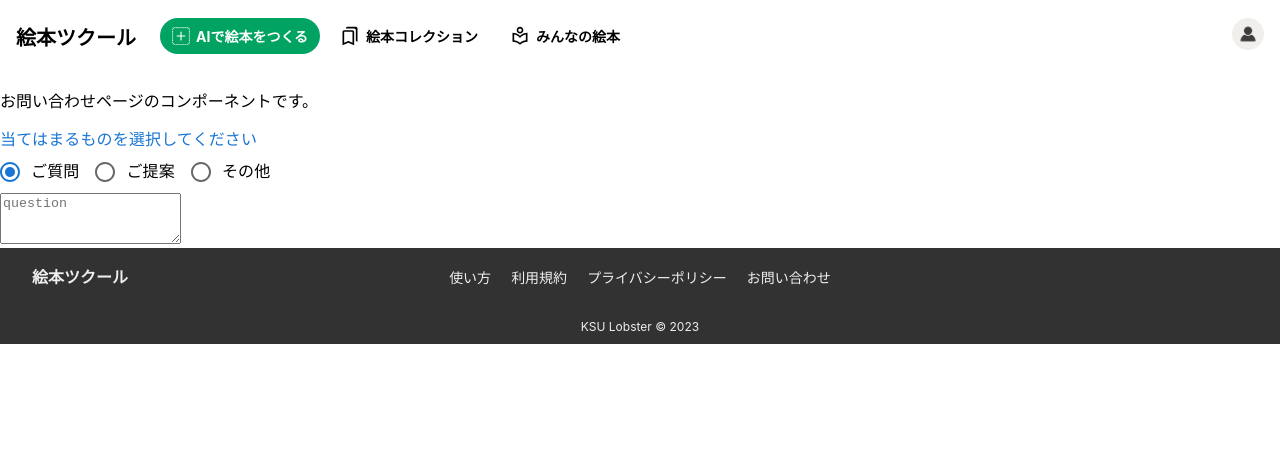
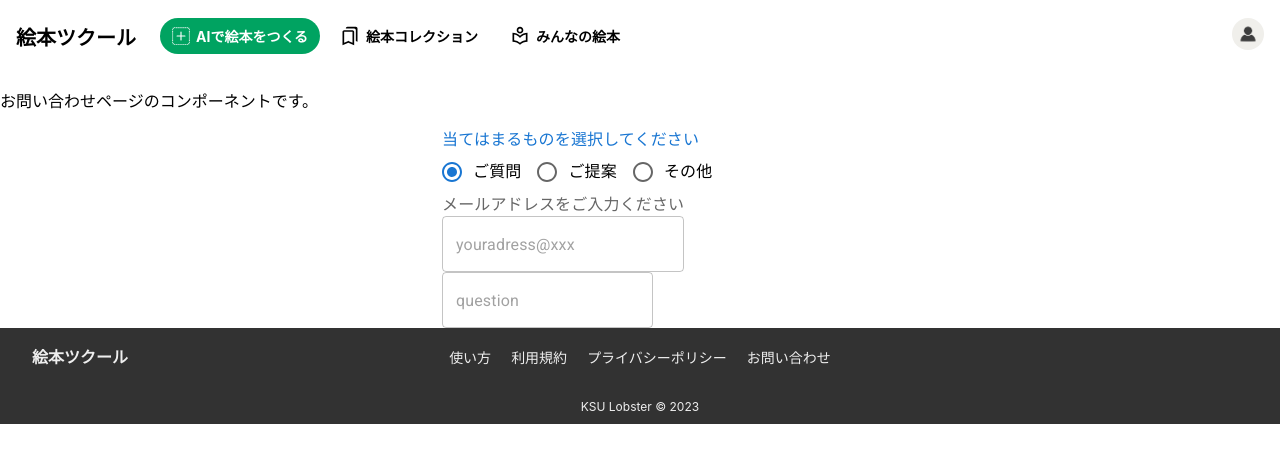
Before and after one commit to KsuLobster/hackathon_lobster, a React (Create React App) app: page /contact in a window 1280 px wide. Both pictures are taken after a click on the label "ご質問". Shown: the top 462 px of the page. Built offline with nearby package versions, Linux system fonts and the light colour scheme.

Commit message:
メールアドレスの入力欄作成とコンポーネントの中央寄せ

```diff
--- a/src/pages/Contact.tsx
+++ b/src/pages/Contact.tsx
@@ -1,13 +1,14 @@
 //import '*'
 import { ChangeEvent, useState } from 'react'
 import {
+  Container,
   FormControl,
   FormLabel,
   FormControlLabel,
   RadioGroup,
   Radio,
+  TextField,
 } from '@mui/material'
-import { TextareaAutosize } from '@mui/material'
 
 function Contact() {
   const [value, setValue] = useState('')
@@ -19,8 +20,9 @@ function Contact() {
   return (
     <div className="App">
       <p>お問い合わせページのコンポーネントです。</p>
+      <Container maxWidth="xs">
         <FormControl>
-        <FormLabel id="demo-radio-buttons-group-label">
+          <FormLabel id="radio-buttons-group-label">
             当てはまるものを選択してください
           </FormLabel>
           <RadioGroup
@@ -41,24 +43,39 @@ function Contact() {
               control={<Radio />}
               label="ご提案"
             />
-          <FormControlLabel value="other" control={<Radio />} label="その他" />
+            <FormControlLabel
+              value="other"
+              control={<Radio />}
+              label="その他"
+            />
           </RadioGroup>
         </FormControl>
+        <FormControl>
+          <FormLabel id="mailadress-input-textarea-label">
+            メールアドレスをご入力ください
+          </FormLabel>
+          <TextField placeholder="youradress@xxx" />
           {value === 'question' && (
             <div>
-          <TextareaAutosize minRows={3} placeholder="question" />
+              <TextField
+                minRows={3}
+                placeholder="question"
+                variant="outlined"
+              />
             </div>
           )}
           {value === 'suggestion' && (
             <div>
-          <TextareaAutosize minRows={3} placeholder="suggestion" />
+              <TextField minRows={3} placeholder="suggestion" />
             </div>
           )}
           {value === 'other' && (
             <div>
-          <TextareaAutosize minRows={3} placeholder="other" />
+              <TextField minRows={3} placeholder="other" />
             </div>
           )}
+        </FormControl>
+      </Container>
     </div>
   )
 }
```
Lines whose indentation alone changed are shown as unchanged.
